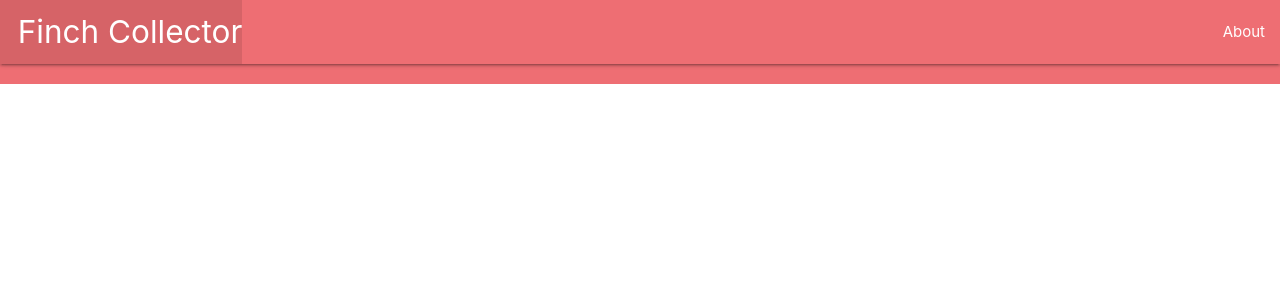
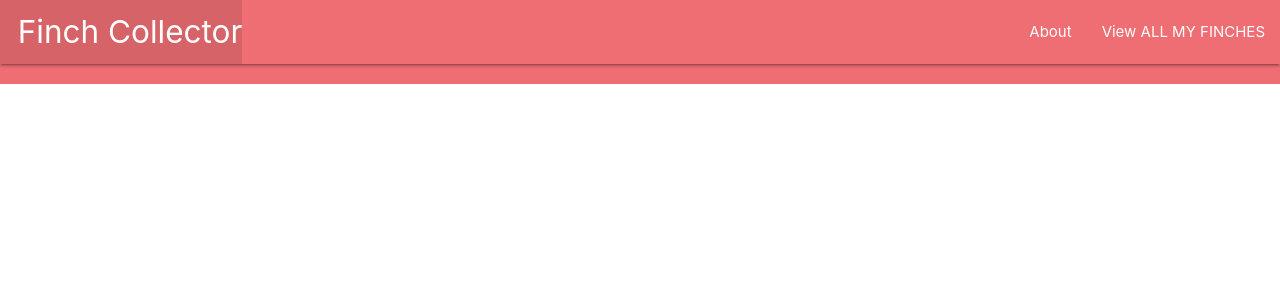
Before and after one commit to Kateattardo/Finch-collector, a Django app: template main_app/templates/base.html in a window 1280 px wide. Shown: the top 300 px of the page. Run offline with Django 4.2, Linux system fonts and the light colour scheme; the template is opened without the code that fills it, so the values that code supplies are empty.

Commit message:
User Stories

```diff
--- a/main_app/templates/about.html
+++ b/main_app/templates/about.html
@@ -7,6 +7,7 @@
 </head>
 <body>
   <h1>About the Finch Collector</h1>
+  <p>Details about the finch collector application to come </p>
   <hr>
   <p>Hire the Finch Collector!</p>
   <footer>All Rights Reserved, &copy; 2023 Finch Collector</footer>
--- a/main_app/templates/base.html
+++ b/main_app/templates/base.html
@@ -16,6 +16,7 @@
         </ul>
         <ul class="right">
           <li><a href="/about">About</a></li>
+          <li><a href="/cats">View ALL MY FINCHES</a></li>
         </ul>
       </div>
     </nav>
```
